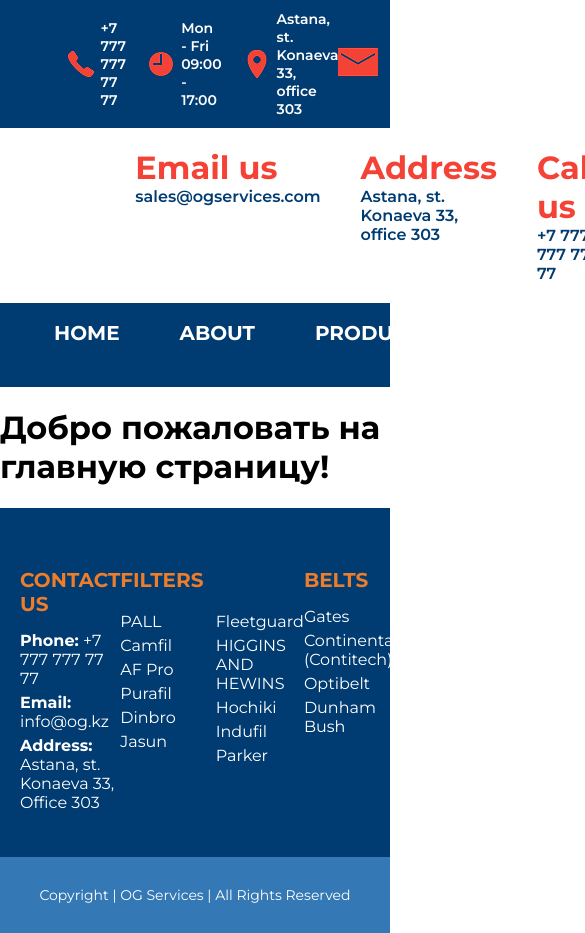
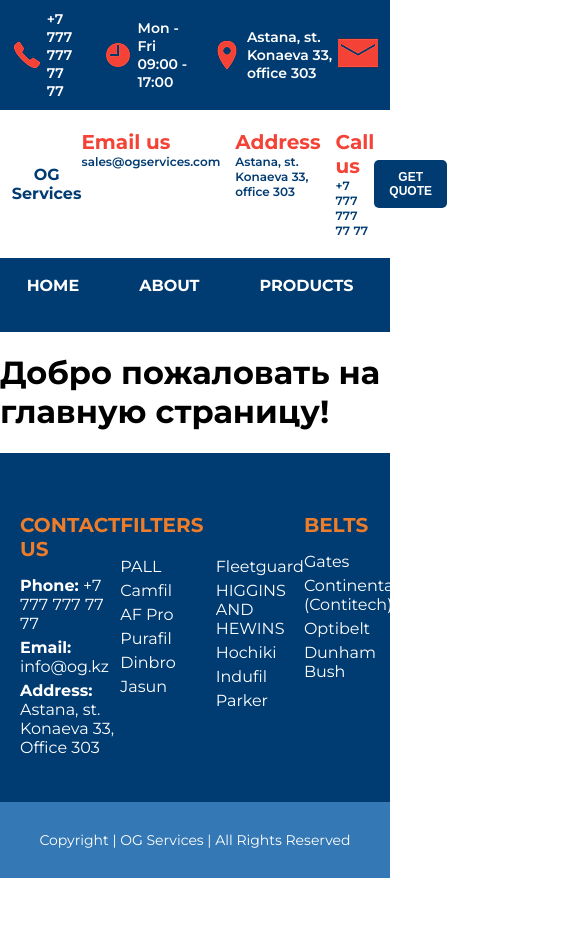
Before and after one commit to suncak3/og-service, a React (Vite) app: page /about in a window 390 px wide. Shown: the top 933 px of the page, 585 px wide, since content can reach past the window. After the commit the page ends 878 px from the top, so only its background shows below. Built offline with nearby package versions, Linux system fonts and the light colour scheme.

Commit message:
Update adaptive in header

```diff
--- a/src/styles/Header.css
+++ b/src/styles/Header.css
@@ -70,6 +70,12 @@
     cursor: pointer;
 }
 
+.logo-text{
+    font-weight: 700;
+    font-size: 3rem;
+    color: #003B71;
+}
+
 .navbar {
     background-color: #0f5c64;
     display: flex;
@@ -96,4 +102,85 @@
         font-size: 1rem;
         padding: 12px 26px;
     }
+    .logo-text{
+        font-size: 2.5rem;
+    }
 }
+@media (max-width: 1640px) {
+    .header-top{
+        padding: 10px 13%;
+    }
+    .logo-text{
+        font-size: 2.25rem;
+    }
+    .header-main{
+        padding: 20px 13%;
+    }
+}
+
+@media (max-width: 1521px) {
+    .header-top{
+        padding: 10px 10%;
+    }
+    .logo-text{
+        font-size: 2rem;
+    }
+    .header-main{
+        padding: 20px 10%;
+    }
+}
+
+@media (max-width: 1302px) {
+    .header-top{
+        padding: 10px 8%;
+    }
+    .header-main{
+        padding: 20px 8%;
+    }
+}
+
+@media (max-width: 1231px) {
+    .header-top{
+        padding: 10px 5%;
+    }
+    .header-main{
+        padding: 20px 5%;
+    }
+}
+
+@media (max-width: 1141px) {
+    .header-info p:first-child {
+        font-size: 1.75rem;
+    }
+    .header-info{
+        gap: 15px;
+    }
+}
+
+@media (max-width: 1081px) {
+    .header-top{
+        padding: 10px 3%;
+    }
+    .header-main{
+        padding: 20px 3%;
+    }
+}
+
+@media (max-width: 790px) {
+    .nav-item a {
+        font-size: 16px;
+    }
+    .logo-text{
+        font-size: 1rem;
+    }
+    .header-info p:first-child {
+        font-size: 1.25rem;
+    }
+    .header-info p:last-child {
+        font-size: .75rem;
+    }
+    .header-button {
+        font-size: .75rem;
+        padding: 10px 15px;
+    }
+}
--- a/src/styles/Navbar.css
+++ b/src/styles/Navbar.css
@@ -89,3 +89,25 @@
         padding: 2px 10%;
     }
 }
+
+@media (max-width: 1302px) {
+    .navbar{
+        padding: 2px 8%;
+    }
+}
+@media (max-width: 1231px) {
+    .navbar{
+        padding: 2px 5%;
+    }
+}
+@media (max-width: 1081px) {
+    .navbar {
+        padding: 2px 3%;
+    }
+}
+
+@media (max-width: 790px) {
+    .nav-item a {
+        font-size: 16px;
+    }
+}
```
